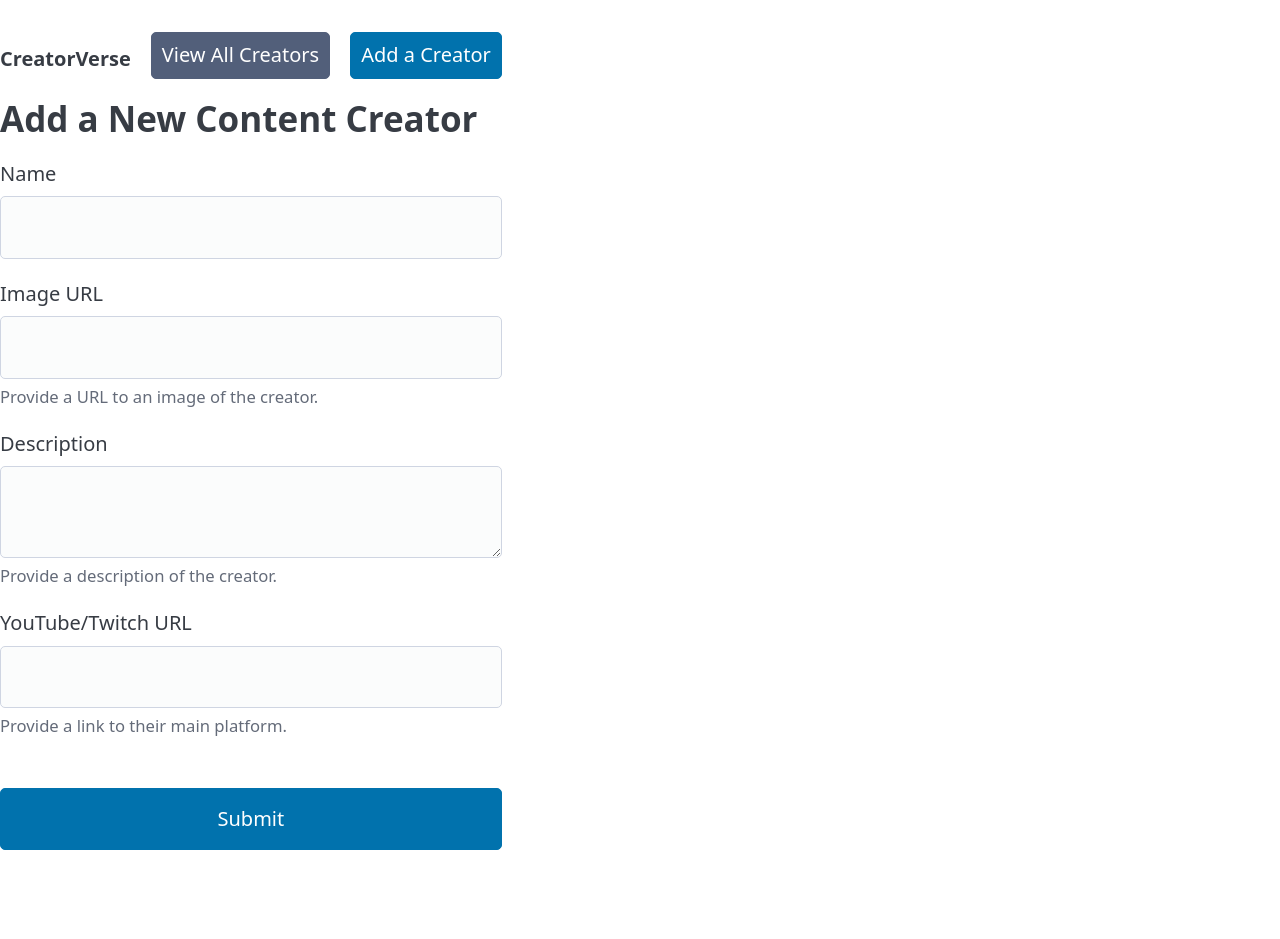
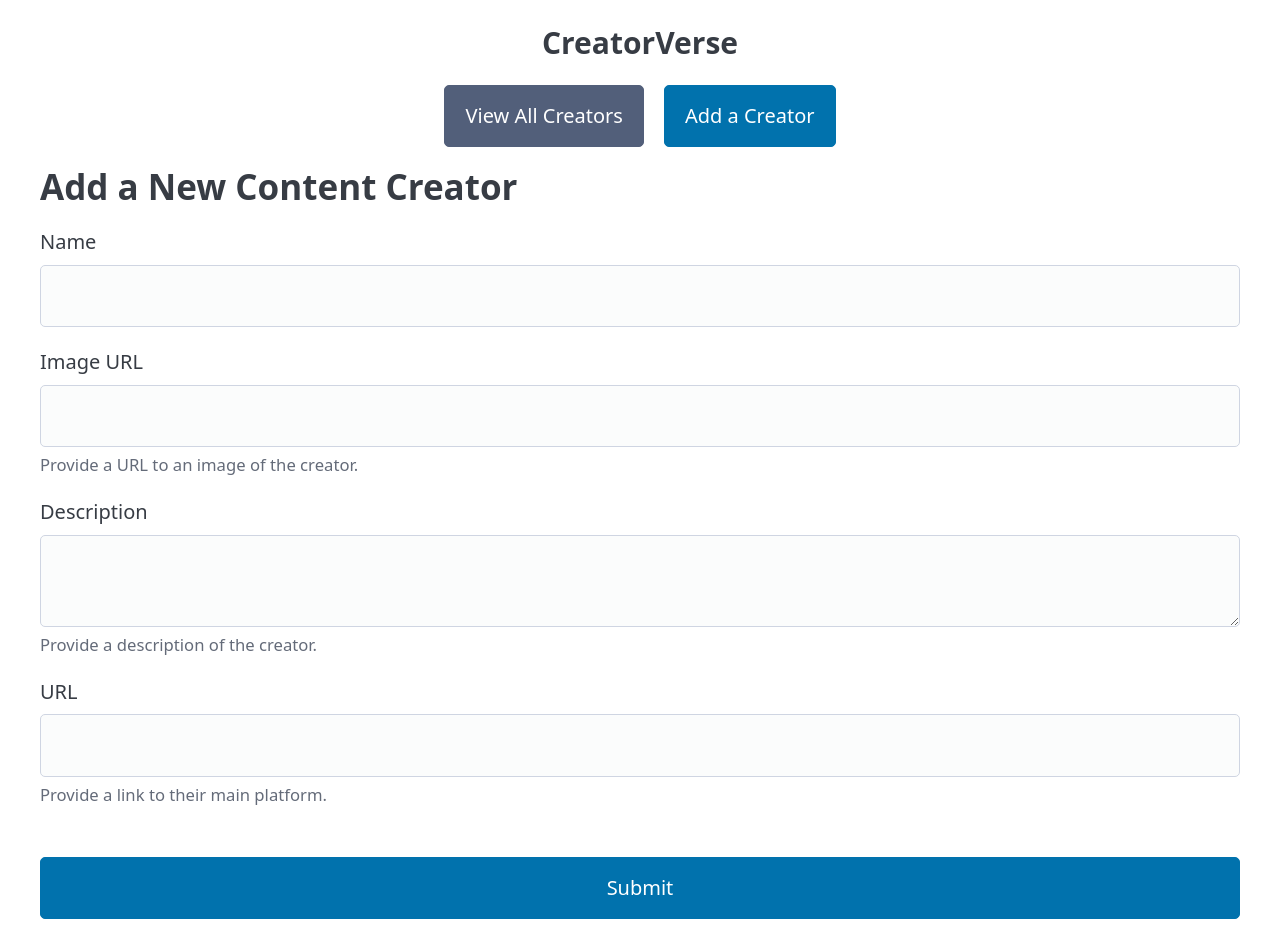
Before and after one commit to JNet46/creatorverse, a React (Vite) app: page /new in a window 1280 px wide. Before the commit the page ends 870 px from the top, so only its background shows below. Built offline with nearby package versions, Linux system fonts and the light colour scheme; no server answers.

Commit message:
Repositioned the header of the site

```diff
--- a/src/components/Layout.jsx
+++ b/src/components/Layout.jsx
@@ -1,23 +1,32 @@
+// src/components/Layout.jsx
+
 import React from 'react';
 import { Link, Outlet } from 'react-router-dom';
-import { AnimatePresence } from 'framer-motion'; // Import AnimatePresence
+import { AnimatePresence } from 'framer-motion';
 
 const Layout = () => {
   return (
     <div>
       <header>
-        <nav>
-          <ul>
-            <li><strong>CreatorVerse</strong></li>
-          </ul>
-          <ul>
-            <li><Link to="/" role="button" className="secondary">View All Creators</Link></li>
-            <li><Link to="/new" role="button">Add a Creator</Link></li>
-          </ul>
+        {/* We will style this using a class name now */}
+        <nav className="header-nav">
+
+          {/* 1. The title is now just a strong tag */}
+          <strong style={{ fontSize: '1.5rem' }}>CreatorVerse</strong>
+
+          {/* 2. The buttons are grouped inside their own div */}
+          <div className="nav-buttons">
+            <Link to="/" role="button" className="secondary">
+              View All Creators
+            </Link>
+            <Link to="/new" role="button">
+              Add a Creator
+            </Link>
+          </div>
+
         </nav>
       </header>
       <main className="container">
-        {/* Wrap Outlet with AnimatePresence */}
         <AnimatePresence mode="wait">
           <Outlet />
         </AnimatePresence>
--- a/src/index.css
+++ b/src/index.css
@@ -1,71 +1,17 @@
+/* ===================================== */
+/*      PICO.CSS THEME CUSTOMIZATIONS      */
+/* ===================================== */
 :root {
-  font-family: system-ui, Avenir, Helvetica, Arial, sans-serif;
-  line-height: 1.5;
-  font-weight: 400;
-
-  color-scheme: light dark;
-  color: rgba(255, 255, 255, 0.87);
-  background-color: #242424;
-
-  font-synthesis: none;
-  text-rendering: optimizeLegibility;
-  -webkit-font-smoothing: antialiased;
-  -moz-osx-font-smoothing: grayscale;
+    /* Re-define the primary color variable to a purple */
+    --pico-primary: #8a4af3;
+    --pico-primary-hover: #7b43d9;
+    --pico-primary-focus: rgba(138, 74, 243, 0.25);
+    --pico-primary-inverse: #fff;
   }
 
-a {
-  font-weight: 500;
-  color: #646cff;
-  text-decoration: inherit;
-}
-a:hover {
-  color: #535bf2;
-}
-
-body {
-  margin: 0;
-  display: flex;
-  place-items: center;
-  min-width: 320px;
-  min-height: 100vh;
-}
-
-h1 {
-  font-size: 3.2em;
-  line-height: 1.1;
-}
-
-button {
-  border-radius: 8px;
-  border: 1px solid transparent;
-  padding: 0.6em 1.2em;
-  font-size: 1em;
-  font-weight: 500;
-  font-family: inherit;
-  background-color: #1a1a1a;
-  cursor: pointer;
-  transition: border-color 0.25s;
-}
-button:hover {
-  border-color: #646cff;
-}
-button:focus,
-button:focus-visible {
-  outline: 4px auto -webkit-focus-ring-color;
-}
-
-@media (prefers-color-scheme: light) {
-  :root {
-    color: #213547;
-    background-color: #ffffff;
-  }
-  a:hover {
-    color: #747bff;
-  }
-  button {
-    background-color: #f9f9f9;
-  }
-}
+  /* ===================================== */
+  /*      CUSTOM COMPONENT STYLES          */
+  /* ===================================== */
   .card-container {
     transition: transform 0.2s ease-in-out, box-shadow 0.2s ease-in-out;
   }
@@ -74,3 +20,16 @@ button:focus-visible {
     transform: translateY(-5px);
     box-shadow: 0 10px 20px rgba(0,0,0,0.1);
   }
+  .header-nav {
+    display: flex;          /* Turn on Flexbox */
+    flex-direction: column; /* Stack items vertically */
+    align-items: center;    /* Center items horizontally */
+    gap: 1rem;              /* Add space between the title and the buttons */
+    padding-bottom: 1rem;   /* Add some space below the header */
+  }
+
+  /* This styles the div that holds the two buttons */
+  .nav-buttons {
+    display: flex;  /* This is a nested flexbox! */
+    gap: 1rem;      /* Add space between the two buttons */
+  }
--- a/src/main.jsx
+++ b/src/main.jsx
@@ -1,8 +1,9 @@
+// src/main.jsx
 import { StrictMode } from 'react'
 import { createRoot } from 'react-dom/client'
+import '@picocss/pico'
 import './index.css'
 import App from './App.jsx'
-import '@picocss/pico'
 
 createRoot(document.getElementById('root')).render(
   <StrictMode>
--- a/src/pages/AddCreator.jsx
+++ b/src/pages/AddCreator.jsx
@@ -52,7 +52,7 @@ const AddCreator = () => {
           <textarea id="description" name="description" value={creator.description} onChange={handleChange} required></textarea>
           <small>Provide a description of the creator.</small>
 
-          <label htmlFor="url">YouTube/Twitch URL</label>
+          <label htmlFor="url">URL</label>
           <input type="text" id="url" name="url" value={creator.url} onChange={handleChange} required />
           <small>Provide a link to their main platform.</small>
 
```
Lines whose indentation alone changed are shown as unchanged.
